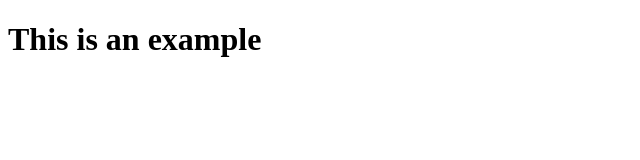
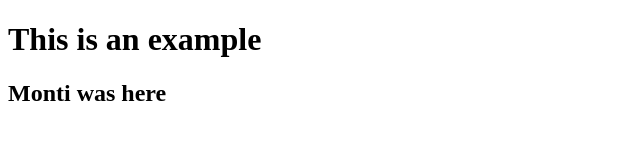
Before and after one commit to bstanton773/kekambas-106_example_repo, a plain HTML site: page index.html in a window 1280 px wide. Shown: the whole page, without its empty margins (0-640 px from the left). Drawn offline with Linux system fonts and the light colour scheme.

Commit message:
added header 2

```diff
--- a/index.html
+++ b/index.html
@@ -8,5 +8,6 @@
 </head>
 <body>
     <h1>This is an example</h1>
+    <h2>Monti was here</h2>
 </body>
 </html>
```
